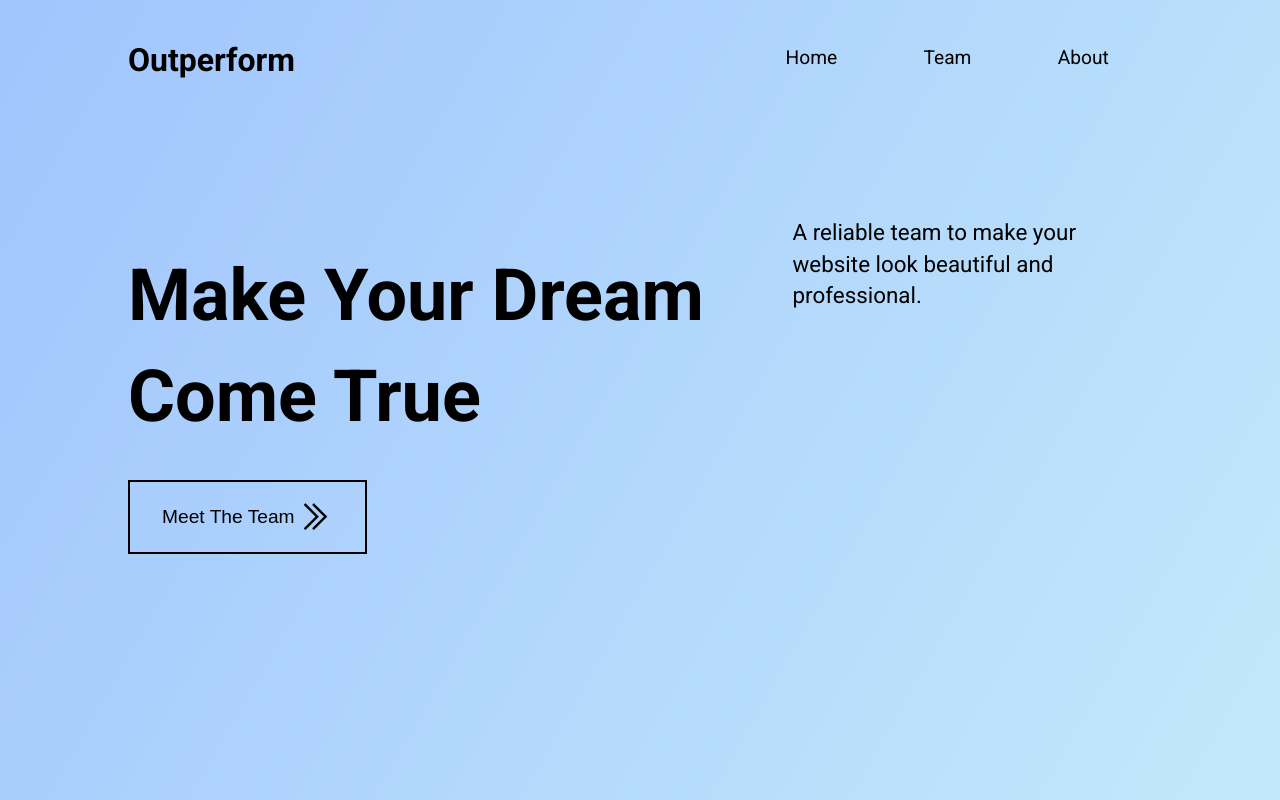
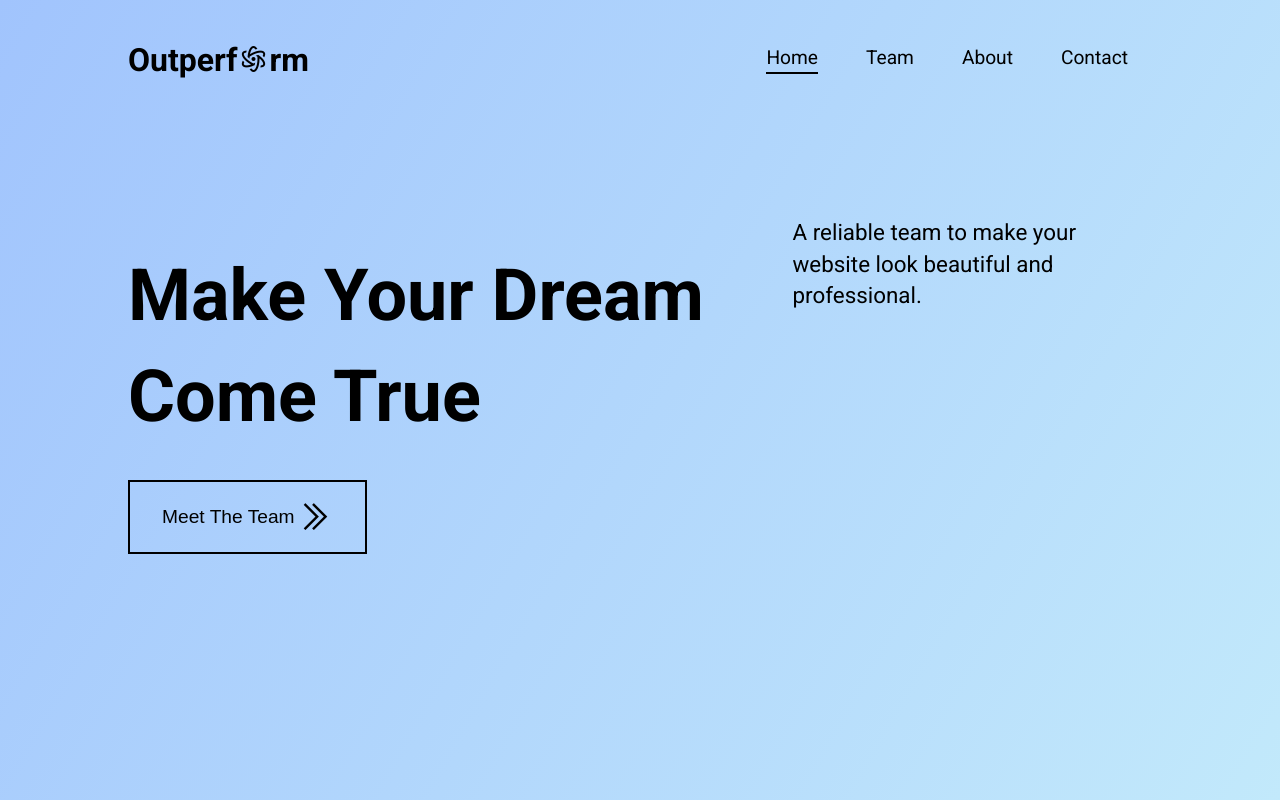
Before and after one commit to alexbtnr/interactively-recruitment, a Vue app: page /#/ in a window 1280 px wide. Built offline with nearby package versions, Linux system fonts and the light colour scheme.

Commit message:
Changed the logo and added another nav link to a contact component

```diff
--- a/src/components/Header.vue
+++ b/src/components/Header.vue
@@ -1,11 +1,12 @@
 <template>
   <header class="header">
     <div class="container">
-      <h1 class="logo">Outperform</h1>
+      <h1 class="logo">Outperf<i class="las la-atom"></i>rm</h1>
       <nav id="nav">
         <router-link to="/">Home</router-link>
         <router-link to="/team">Team</router-link>
         <router-link class="smth" to="/about">About</router-link>
+        <a href="#footer">Contact</a>
       </nav>
     </div>
   </header>
@@ -27,6 +28,14 @@
     z-index: 2;
   }
 
+  i.las {
+    transition: all 1s ease;
+  }
+
+  h1.logo:hover i.las {
+    transform: rotate(360deg);
+  }
+
   .container {
     display: flex;
     justify-content: space-between;
@@ -46,6 +55,12 @@
     transition: all 0.5s ease;
   }
 
+  #nav a.router-link-exact-active::after {
+    content: "";
+    transform: scaleX(1);
+    border-bottom: solid 2px #000;
+  }
+
   nav#nav a::after {
     display: block;
     content: "";
```
